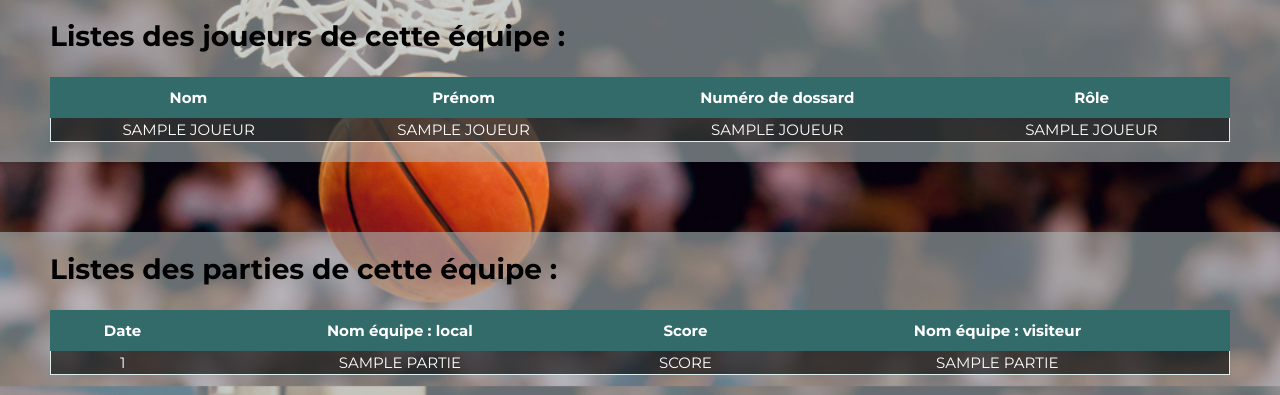
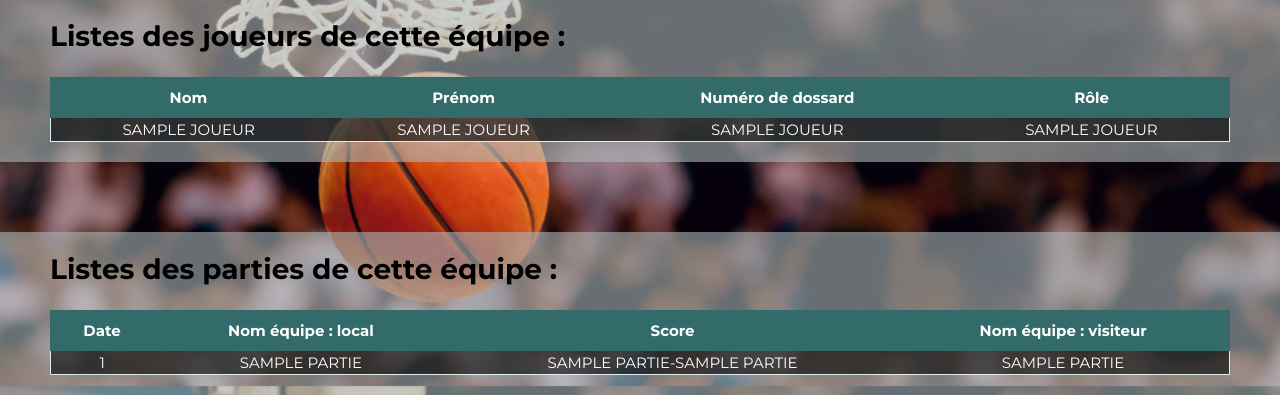
Before and after one commit to chloepelletier/projet_bdd, a Flask app: template templates/equipe.html in a window 1280 px wide. Shown: the part 428-823 px from the top of the page. Run offline with Flask 2, Linux system fonts and the light colour scheme; the template is opened without the code that fills it: most values are stand-ins (such as "Sample title", 1, 10 or a date in 2020).

Commit message:
ajout des scores

```diff
--- a/main.py
+++ b/main.py
@@ -80,12 +80,12 @@ def getResultPartie(equipelocal,equipevisiteur,dateDebut, dateFin):
             dateDebut='0000-00-00'
         if not(dateFin):
             dateFin='9999-12-31'
-        cmd="SELECT partie.annee, partie.num_partie, partie.date_partie, E1.nom_equipe, E2.nom_equipe from partie,equipe E1, equipe E2, concoure WHERE E1.num_equipe= concoure.num_equipe_loc AND E2.num_equipe= concoure.num_equipe_vis AND concoure.annee = partie.annee AND concoure.num_partie = partie.num_partie AND (E1.nom_equipe= '"+equipelocal+"'OR E2.nom_equipe= '"+equipelocal+"') AND (E2.nom_equipe ='"+equipevisiteur+"' OR E1.nom_equipe ='"+equipevisiteur+"') AND partie.date_partie BETWEEN '" +dateDebut+"' AND '"+ dateFin+"';"
+        cmd="SELECT partie.annee, partie.num_partie, partie.date_partie, E1.nom_equipe, E2.nom_equipe, concoure.points_loc, concoure.points_vis from partie,equipe E1, equipe E2, concoure WHERE E1.num_equipe= concoure.num_equipe_loc AND E2.num_equipe= concoure.num_equipe_vis AND concoure.annee = partie.annee AND concoure.num_partie = partie.num_partie AND (E1.nom_equipe= '"+equipelocal+"'OR E2.nom_equipe= '"+equipelocal+"') AND (E2.nom_equipe ='"+equipevisiteur+"' OR E1.nom_equipe ='"+equipevisiteur+"') AND partie.date_partie BETWEEN '" +dateDebut+"' AND '"+ dateFin+"';"
         cur=conn.cursor()
         cur.execute(cmd)
         info = cur.fetchall()
     else :
-        cmd2="SELECT partie.annee, partie.num_partie, partie.date_partie, E1.nom_equipe, E2.nom_equipe from partie,equipe E1, equipe E2, concoure WHERE E1.num_equipe= concoure.num_equipe_loc AND E2.num_equipe= concoure.num_equipe_vis AND concoure.annee = partie.annee AND concoure.num_partie = partie.num_partie AND (E1.nom_equipe= '"+equipelocal+"'OR E2.nom_equipe= '"+equipelocal+"') AND (E2.nom_equipe ='"+equipevisiteur+"' OR E1.nom_equipe ='"+equipevisiteur+"');"
+        cmd2="SELECT partie.annee, partie.num_partie, partie.date_partie, E1.nom_equipe, E2.nom_equipe, concoure.points_loc, concoure.points_vis from partie,equipe E1, equipe E2, concoure WHERE E1.num_equipe= concoure.num_equipe_loc AND E2.num_equipe= concoure.num_equipe_vis AND concoure.annee = partie.annee AND concoure.num_partie = partie.num_partie AND (E1.nom_equipe= '"+equipelocal+"'OR E2.nom_equipe= '"+equipelocal+"') AND (E2.nom_equipe ='"+equipevisiteur+"' OR E1.nom_equipe ='"+equipevisiteur+"');"
         cur=conn.cursor()
         cur.execute(cmd2)
         info = cur.fetchall()
@@ -246,7 +246,7 @@ def getEquipe(equipe):
     if(len(id_partie)==1) :
         id_partie="("+ str(id_partie[0])+")"
     if (id_partie) :
-        cmd5="SELECT partie.date_partie, E1.nom_equipe, E2.nom_equipe, partie.annee,partie.num_partie FROM partie,concoure, equipe E1, equipe E2 WHERE partie.num_partie=concoure.num_partie AND partie.annee=concoure.annee AND E1.num_equipe = concoure.num_equipe_loc AND E2.num_equipe = concoure.num_equipe_vis AND (partie.num_partie,partie.annee) IN "+str(id_partie)+";"
+        cmd5="SELECT partie.date_partie, E1.nom_equipe, E2.nom_equipe, partie.annee,partie.num_partie, concoure.points_loc, concoure.points_vis FROM partie,concoure, equipe E1, equipe E2 WHERE partie.num_partie=concoure.num_partie AND partie.annee=concoure.annee AND E1.num_equipe = concoure.num_equipe_loc AND E2.num_equipe = concoure.num_equipe_vis AND (partie.num_partie,partie.annee) IN "+str(id_partie)+";"
         cur.execute(cmd5)
         infoPartie = cur.fetchall()
     else :
@@ -289,6 +289,10 @@ def getPartie(annee=None,num=None):
     cmd2='SELECT E1.nom_equipe, E2.nom_equipe FROM concoure,equipe E1, equipe E2 WHERE E1.num_equipe = concoure.num_equipe_loc AND E2.num_equipe = concoure.num_equipe_vis AND num_partie ='+num+' AND annee='+annee+';'
     cur.execute(cmd2)
     equipes = cur.fetchone()
+    # recuperation des points
+    cmd6='SELECT C.points_loc, C.points_vis FROM concoure C WHERE num_partie ='+num+' AND annee='+annee+';'
+    cur.execute(cmd6)
+    scores = cur.fetchone()
     #liste joueur equipe 1
     cmd3="SELECT J.id_joueur, Ct.dossard,J.nom_famille, J.prenom, J.role, PA.minutes,"\
     "COUNT(IF(A.type_action='faute'  AND A.annee=P.annee AND A.num_partie=P.num_partie AND A.id_joueur=J.id_joueur,1,NULL)) AS nb_faute,"\
@@ -357,7 +361,7 @@ def getPartie(annee=None,num=None):
     cmd5="SELECT action.instant, action.type_action, equipe.nom_equipe, joueur.nom_famille, joueur.prenom FROM action, equipe, contrat, joueur WHERE action.id_joueur = contrat.id_joueur AND contrat.num_equipe = equipe.num_equipe AND joueur.id_joueur = action.id_joueur AND action.num_partie ="+num+" AND action.annee="+annee+";"
     cur.execute(cmd5)
     actions = cur.fetchall()
-    return render_template('partie.html', info=info,equipes= equipes, joueurs1=joueurs1, joueurs2=joueurs2, actions = actions)
+    return render_template('partie.html', info=info,equipes=equipes, scores=scores ,joueurs1=joueurs1, joueurs2=joueurs2, actions = actions)
 
 
 
--- a/templates/equipe.html
+++ b/templates/equipe.html
@@ -78,10 +78,10 @@
     </thead>
     <tbody>
        {% for partie in infoPartie %}
-        <tr onclick="document.location='/equipe/{{partie[4]}}/{{partie[5]}}'">
+        <tr onclick="document.location='/partie/{{partie[3]}}/{{partie[4]}}'">
             <td>{{partie[0]}}</td>
             <td>{{partie[1]}}</td>
-            <td>score</td>
+            <td>{{partie[5]}}-{{partie[6]}} </td>
             <td>{{partie[2]}}</td>
         </tr>
         {% endfor %}
--- a/templates/partie.html
+++ b/templates/partie.html
@@ -31,12 +31,12 @@
      <div class="equipe1">
       <h2> Equipe locale </h2>
       <h2> <span class="info">{{equipes[0]}} </span></h2>
-      <h2> {{score_local}}Pts</h2>
+      <h2> {{scores[0]}} Pts</h2>
     </div>
     <div class="equipe2">
       <h2> Equipe adverse </h2>
       <h2><span class="info">{{equipes[1]}}</span> </h2>
-      <h2> {{score_vis}} Pts </h2>
+      <h2> {{scores[1]}} Pts </h2>
     </div>
   </div>
   <!-- bloc d'informations sur l'équipe locale jouant la partie -->
--- a/templates/resultsearchpartie.html
+++ b/templates/resultsearchpartie.html
@@ -25,8 +25,8 @@
         <tr>
             <th>Date</th>
             <th>Nom de l'équipe : local</th>
+            <th>Score</th>
             <th>Nom de l'équipe : visiteur</th>
-            <th>Score</th>
         </tr>
     </thead>
     <tbody>
@@ -34,8 +34,8 @@
         <tr  onclick="document.location='/partie/{{partie[0]}}/{{partie[1]}}'">
             <td>{{partie[2]}}</td>
             <td>{{partie[3]}}</td>
+            <td>{{partie[5]}} - {{partie[6]}}</td>
             <td>{{partie[4]}}</td>
-            <td>score</td>
         </tr>
       {% endfor %}
     </tbody>
```
